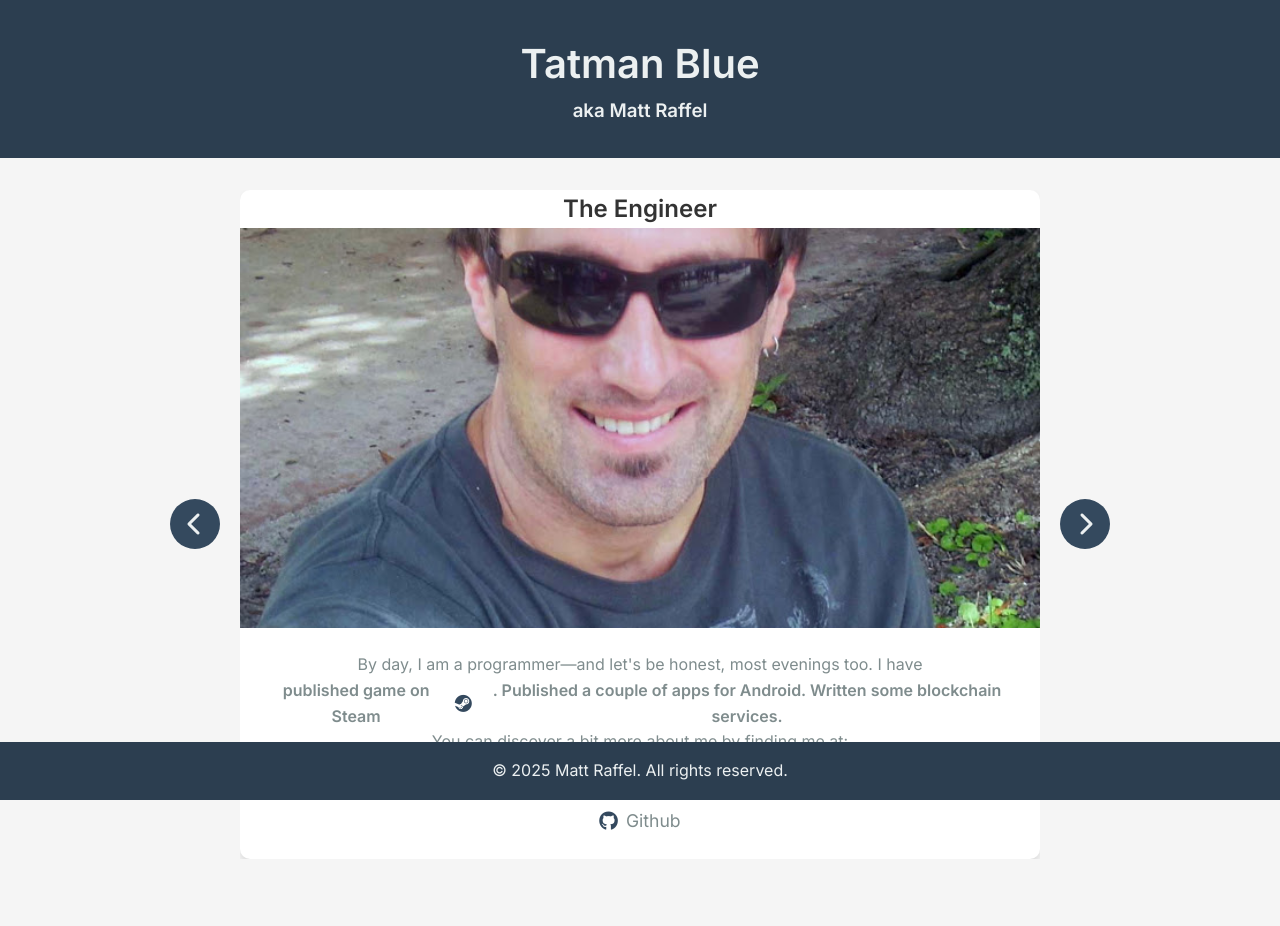
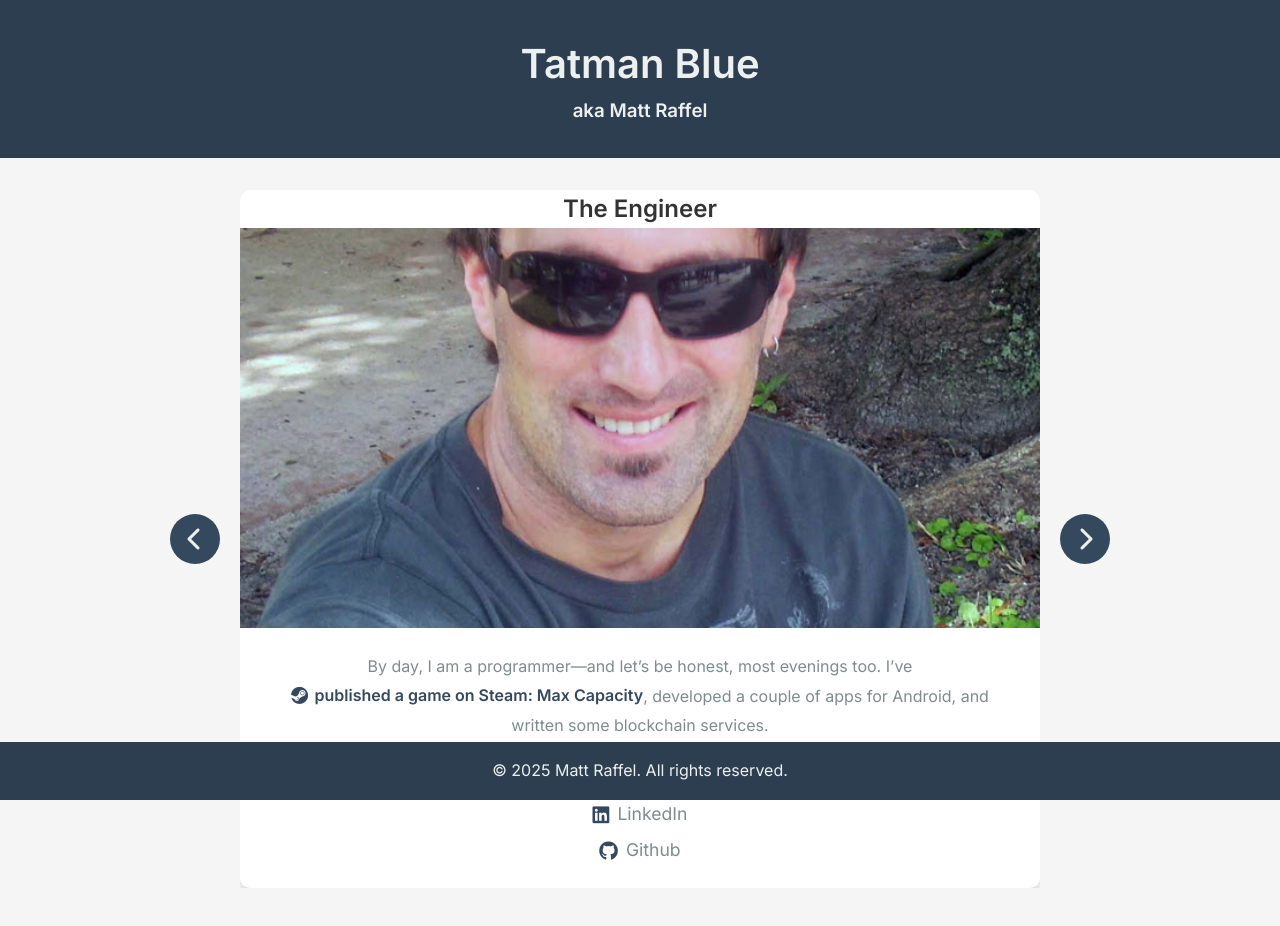
Before and after one commit to tatmanblue/mattraffel-com-site, a plain HTML site: page index.html in a window 1280 px wide. Drawn offline with Linux system fonts and the light colour scheme.

Commit message:
more update
Signed-off-by: Matt Raffel <matt.raffel@gmail.com>

```diff
--- a/index.html
+++ b/index.html
@@ -22,12 +22,12 @@
                     <img src="images/1.jpg" alt="Photo 1">
                     <div class="card-content">
                         <p>
-                            By day, I am a programmer—and let's be honest, most evenings too.  I have
+                            By day, I am a programmer—and let’s be honest, most evenings too. I’ve
                             <a href="https://store.steampowered.com/app/2579870/Max_Capacity/" class="inline-social-link" target="_blank" rel="noopener">
-                                published game on Steam<i class="fab fa-steam"></i>.  Published a couple of apps for Android.  Written some blockchain services.
-                            </a>
+                                <i class="fab fa-steam"></i> published a game on Steam: Max Capacity
+                            </a>, developed a couple of apps for Android, and written some blockchain services.
                         </p>
-                        <p>You can discover a bit more about me by finding me at:</p>
+                        <p>Discover more about me at:</p>
                         <ul class="social-links">
                             <li><i class="fab fa-linkedin"></i> <a href="https://www.linkedin.com/in/mattraffel/">LinkedIn</a></li>
                             <li><i class="fab fa-github"></i> <a href="https://github.com/tatmanblue">Github</a></li>
@@ -40,7 +40,7 @@
                         <img src="images/2-1.jpg" alt="Artist Photo" class="rotating-image">
                     </div>
                     <div class="card-content">
-                        <p>Like enjoy art, and finding my inspiration from artits like Rothko and Klee.  Here's a few of my works:</p>
+                        <p>Art is captivating. I find inspiration from artits like Rothko and Klee.  Here's a few of my works:</p>
                         <ui class="social-links">
                             <li><i class="fab fa-flickr"></i> <a href="https://www.flickr.com/photos/65766392@N08/albums/72157672391192911/">Flickr</a></li>
                         </ui>
--- a/style.css
+++ b/style.css
@@ -76,7 +76,7 @@ main {
 
 .card-content {
     padding: 1.5rem;
-    text-align: center;
+    text-align: left; /* Left-align for better readability */
 }
 
 .card-content h2 {
@@ -86,8 +86,11 @@ main {
 }
 
 .card-content p {
+    margin-bottom: 1rem; /* Space between paragraphs and list */
     color: #7f8c8d;
+    line-height: 1.8; /* Improve readability with increased line spacing */
 }
+
 
 /* Navigation arrows */
 .nav-arrow {
@@ -155,35 +158,35 @@ footer {
 
 /* Social links list */
 .social-links {
-    list-style: none; /* Remove default bullets */
+    list-style: none;
     padding: 0;
     margin: 1rem 0 0;
     display: flex;
     flex-direction: column;
-    align-items: center; /* Center the list items */
-    gap: 0.5rem; /* Space between list items */
+    align-items: center;
+    gap: 0.5rem;
 }
 
 .social-links li {
     display: flex;
-    align-items: center; /* Align icon and text vertically */
-    gap: 0.5rem; /* Space between icon and text */
+    align-items: center;
+    gap: 0.5rem;
     font-size: 1.1rem;
 }
 
 .social-links li i {
-    color: #34495e; /* Match card title color for consistency */
+    color: #34495e;
     font-size: 1.2rem;
 }
 
 .social-links li a {
-    color: #7f8c8d; /* Match card description color */
+    color: #7f8c8d;
     text-decoration: none;
     transition: color 0.3s ease;
 }
 
 .social-links li a:hover {
-    color: #2c3e50; /* Darker color on hover, matching nav arrows */
+    color: #3498db;
 }
 
 /* Ensure card-content text is centered */
@@ -193,26 +196,26 @@ footer {
 
 /* Inline social link in paragraph */
 .inline-social-link {
-    color: #7f8c8d; /* Match social-links text color */
-    text-decoration: none; /* Remove default underline */
-    font-weight: 600; /* Slightly bolder, like social-links */
-    transition: color 0.3s ease; /* Smooth hover transition */
-    display: inline-flex; /* Align icon and text */
-    align-items: center; /* Center icon vertically with text */
-    gap: 0.4rem; /* Space between icon and text */
+    color: #34495e; /* Match card title color */
+    text-decoration: none;
+    font-weight: 600;
+    transition: color 0.3s ease;
+    display: inline-flex;
+    align-items: center;
+    gap: 0.4rem;
 }
 
 .inline-social-link i {
-    color: #34495e; /* Match social-links icon color */
-    font-size: 1.1rem; /* Slightly smaller for inline text */
+    color: #34495e;
+    font-size: 1.1rem;
 }
 
 .inline-social-link:hover {
-    color: #3498db; /* Match social-links hover color */
+    color: #3498db;
 }
 
 .inline-social-link:hover i {
-    color: #3498db; /* Icon changes color on hover */
+    color: #3498db;
 }
 
 /* Image container for rotation */
```
